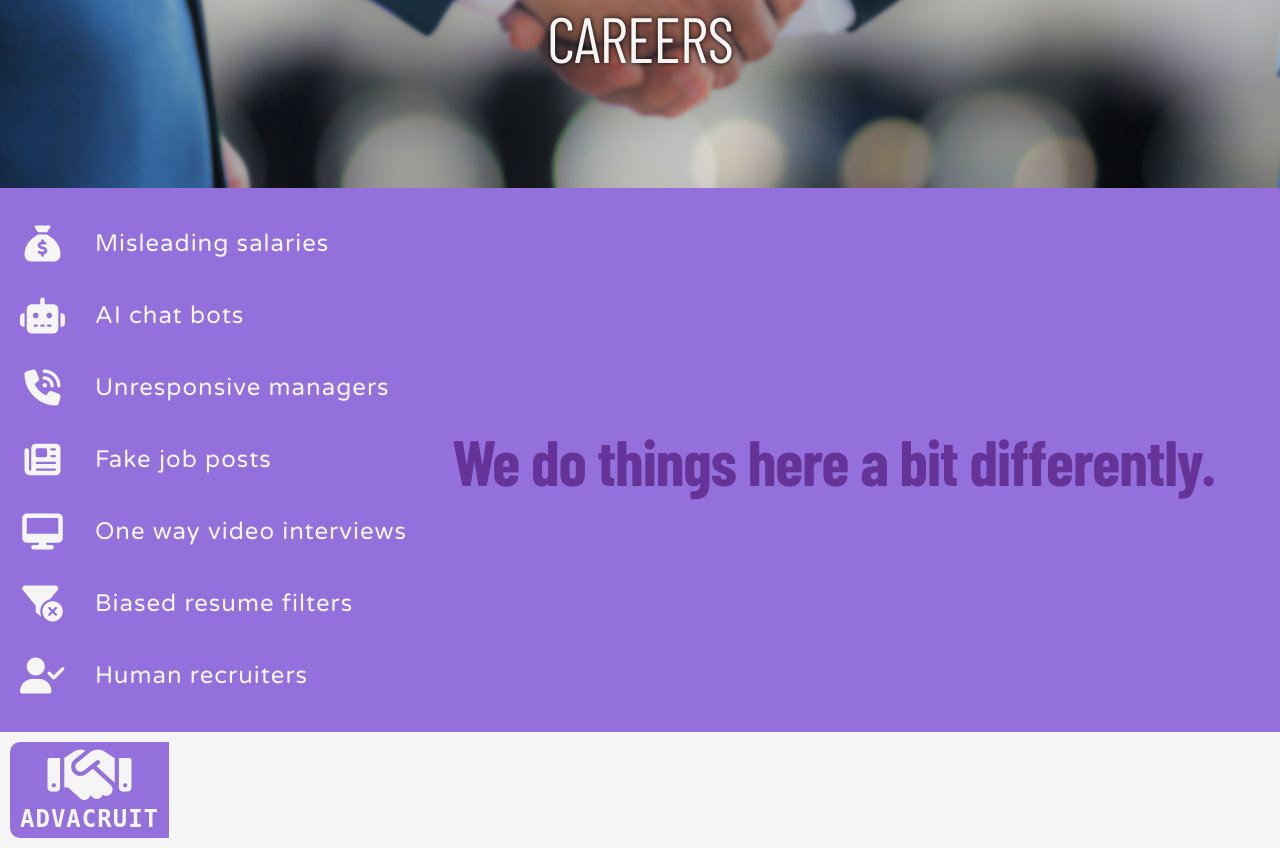
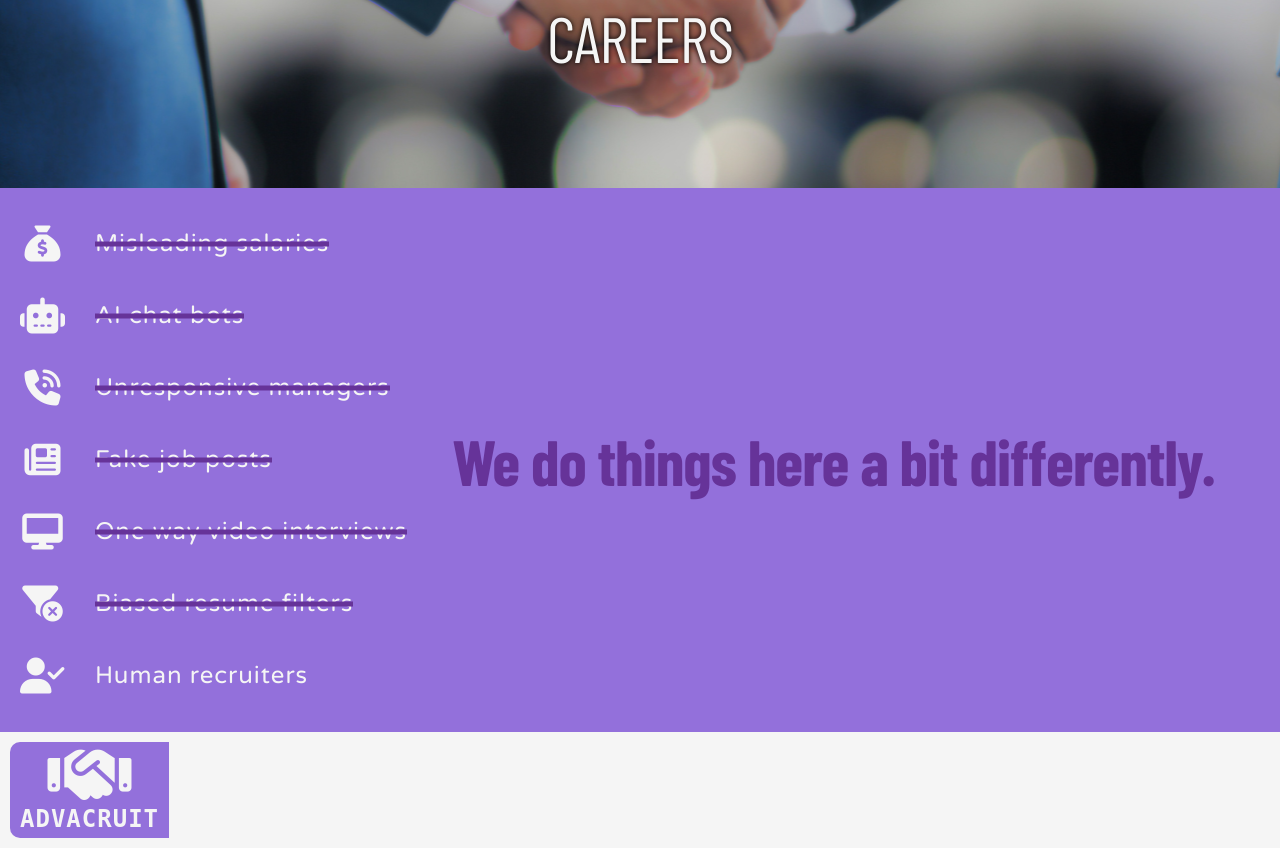
Before and after one commit to ZaneStotts/ADVACRUIT, a PHP site: page / in a window 1280 px wide. Shown: the part 612-1460 px from the top of the page. Run offline with PHP 8.4, Linux system fonts and the light colour scheme; some libraries are stand-ins or nearby versions; some web fonts are replaced.

Commit message:
Update main

```diff
--- a/src/main/main-css.css
+++ b/src/main/main-css.css
@@ -111,12 +111,13 @@ Main styles
 .strike-through-animation::after {
     background-color: var(--dark-text-color);
     content: "";
-    height: 3px;
+    height: 5px;
     left: 0;
     position: absolute;
     top: 50%;
-    transition: width 0.5s ease-in-out;
+    transition: width 1s ease-in-out;
     transform: translateY(-50%);
+    width: 0;
 }
 
 .strike-through-animation.active::after {
--- a/src/main/main-html.php
+++ b/src/main/main-html.php
@@ -69,37 +69,30 @@
                     </ul>
                     <ul class="strike-through-text-list">
                         <li>
-                            Misleading salaries
+                            <span class="strike-through-animation">Misleading salaries</span>
                         </li>
                         <li>
-                            AI chat bots
+                            <span class="strike-through-animation">AI chat bots</span>
                         </li>
                         <li>
-                            Unresponsive managers
+                            <span class="strike-through-animation">Unresponsive managers</span>
                         </li>
                         <li>
-                            Fake job posts
+                            <span class="strike-through-animation">Fake job posts</span>
                         </li>
                         <li>
-                            One way video interviews
+                            <span class="strike-through-animation">One way video interviews</span>
                         </li>
                         <li>
-                            Biased resume filters
+                            <span class="strike-through-animation">Biased resume filters</span>
                         </li>
                         <li id="human-recruiters-text">
                             Human recruiters
                         </li>
                     </ul>
                 </div>
-                <!--
-                <div class="human-recruiters">
-                    <i class="fa-solid fa-user-check fa-xl"></i>
-                    <p>
-                        Human recruiters
-                    </p>
-                </div>
-                -->
             </section>
         </main>
+    <script src="main/main-js.php"></script>
     </body>
 </html>
--- a/src/main/main-js.php
+++ b/src/main/main-js.php
@@ -1,9 +1,9 @@
 <?php
-  main("Content-Type: application/javascript");
+  header("Content-Type: application/javascript");
 ?>
 
-// Selects all the list items in the .strike-through-text-list except the last one.
-const strikeThroughTextList = document.querySelectorAll(".strike-through-text-list li:not(#human-recruiters-text)");
+// Selects all the list items in the .strike-through-text-list.
+const strikeThroughTextList = document.querySelectorAll(".strike-through-text-list");
 
 // Selects all the elements which will be crossed out with the strike through animation.
 const strikeThroughLines = document.querySelectorAll(".strike-through-animation");
@@ -25,10 +25,13 @@ const strikeThroughAnimation = () => {
 };
 
 // Defines the code to be run when function is called.
-const = initializeStrikeThroughAnimation = () => {
+const initializeStrikeThroughAnimation = () => {
     window.addEventListener("scroll", strikeThroughAnimation);
     window.addEventListener("load", strikeThroughAnimation);
 }
 
-// Activates the initialization function by calling it.
-initializeStrikeThroughAnimation();
+// Event listener here ensures the HTML is loaded first before running script.
+// Then activates the initialization function by calling it.
+document.addEventListener("DOMContentLoaded", () => {
+    initializeStrikeThroughAnimation();
+});
```
